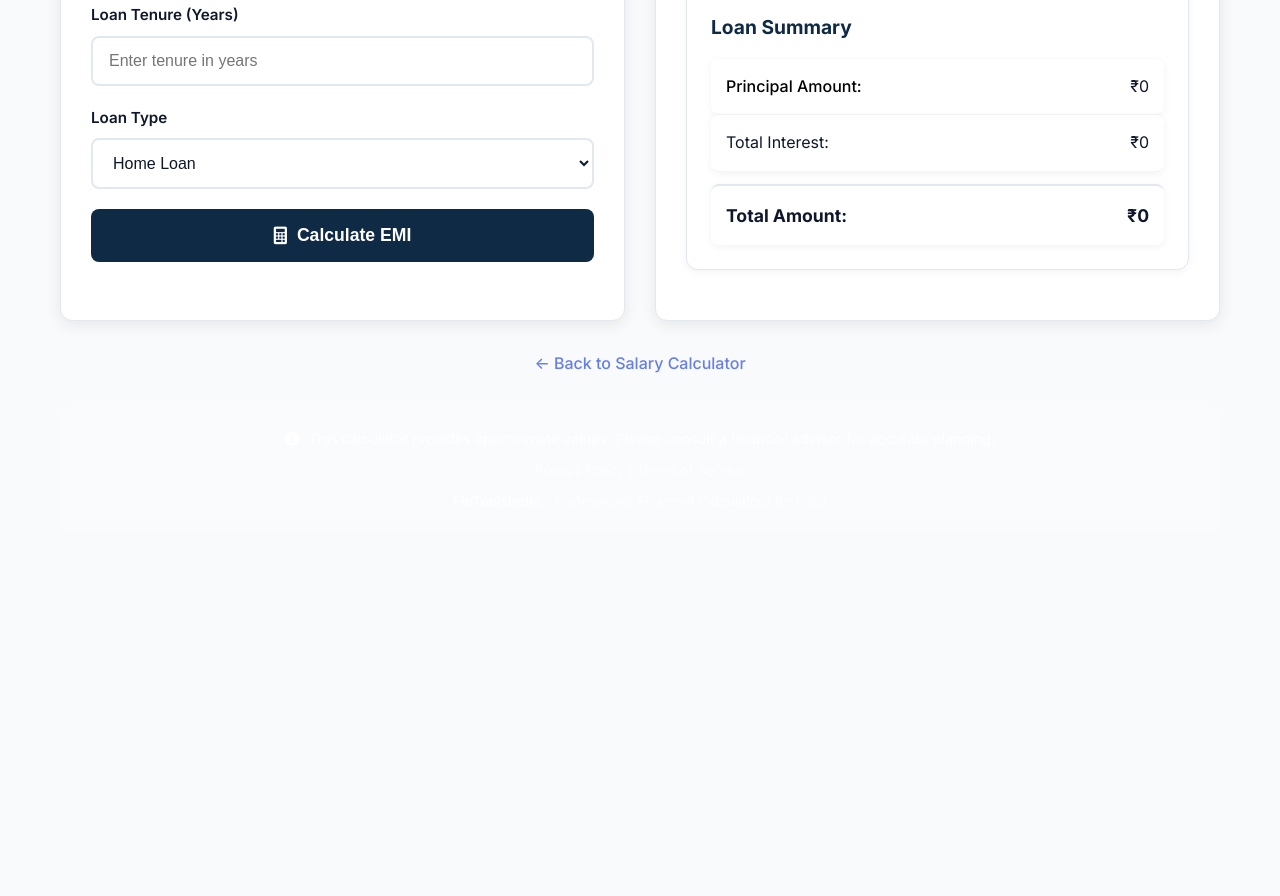
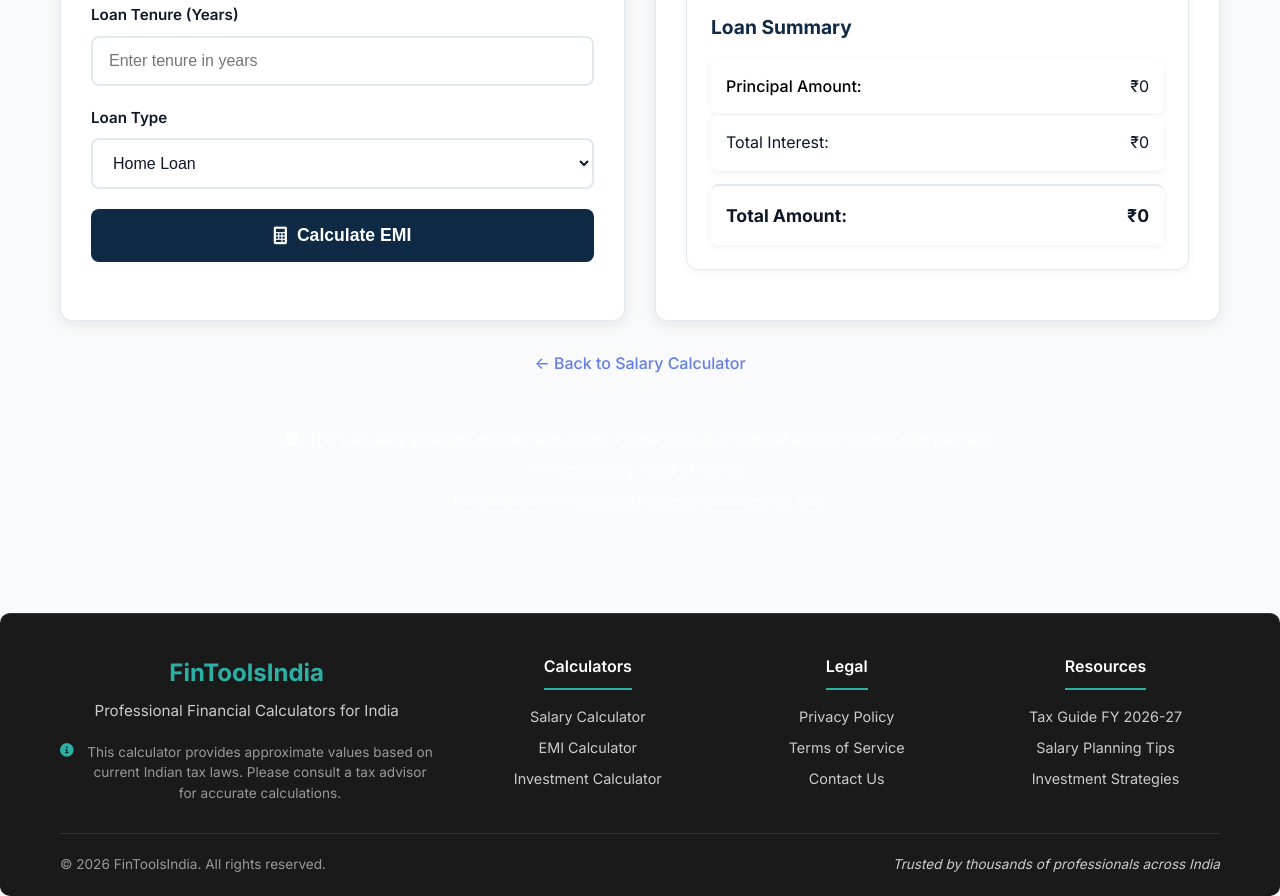
Before and after one commit to FinToolsIndia/Inhand-salary-calculator, a website: page emi-calculator.html in a window 1280 px wide. Shown: the part 636-1532 px from the top of the page. Before the commit the page ends 1189 px from the top, so only its background shows below. Drawn offline with Linux system fonts and the light colour scheme.

Commit message:
feat: Update branding and remove tax planner section
- Updated all headers to use 'FinToolsIndia' branding (no space)
- Added professional black footer to EMI calculator and Investment calculator
- Removed Tax Planner from all navigation menus and tabs
- Updated footer navigation to exclude tax planner
- Consistent FinToolsIndia branding across all pages
- Streamlined navigation with 3 core calculators: Salary, EMI, SIP

```diff
--- a/emi-calculator.html
+++ b/emi-calculator.html
@@ -19,7 +19,7 @@
     <header class="site-header" id="siteHeader">
         <div class="header-content">
             <a href="index.html" class="site-logo">
-                <h1>FinTools India</h1>
+                <h1>FinToolsIndia</h1>
                 <span class="logo-subtext">Financial Planning Tools</span>
             </a>
 
@@ -27,7 +27,6 @@
                 <a href="index.html" class="nav-link">Salary Calculator</a>
                 <a href="emi-calculator.html" class="nav-link active">EMI Calculator</a>
                 <a href="investment-calculator.html" class="nav-link">Investment Calculator</a>
-                <a href="tax-planner.html" class="nav-link">Tax Planner</a>
                 <a href="contact.html" class="header-cta">Contact Us</a>
             </nav>
 
@@ -40,7 +39,6 @@
                     <a href="index.html" class="nav-link">Salary Calculator</a>
                     <a href="emi-calculator.html" class="nav-link active">EMI Calculator</a>
                     <a href="investment-calculator.html" class="nav-link">Investment Calculator</a>
-                    <a href="tax-planner.html" class="nav-link">Tax Planner</a>
                     <a href="contact.html" class="header-cta">Contact Us</a>
                 </div>
             </nav>
@@ -60,10 +58,6 @@
                 <a href="index.html" class="tab-item">
                     <i class="fas fa-calculator"></i>
                     <span>Salary Calculator</span>
-                </a>
-                <a href="tax-planner.html" class="tab-item">
-                    <i class="fas fa-file-invoice-dollar"></i>
-                    <span>Tax Planner</span>
                 </a>
                 <a href="emi-calculator.html" class="tab-item active">
                     <i class="fas fa-home"></i>
@@ -231,5 +225,61 @@
             }
         });
     </script>
+
+        <!-- Professional Black Footer -->
+        <footer class="professional-footer">
+            <div class="footer-content">
+                <div class="footer-main">
+                    <div class="footer-brand-section">
+                        <h3 class="footer-brand-title">FinToolsIndia</h3>
+                        <p class="footer-brand-subtitle">Professional Financial Calculators for India</p>
+                        <p class="footer-disclaimer">
+                            <i class="fas fa-info-circle"></i>
+                            This calculator provides approximate values based on current Indian tax laws.
+                            Please consult a tax advisor for accurate calculations.
+                        </p>
+                    </div>
+
+                    <div class="footer-navigation">
+                        <div class="footer-column">
+                            <h4>Calculators</h4>
+                            <ul>
+                                <li><a href="index.html">Salary Calculator</a></li>
+                                <li><a href="emi-calculator.html">EMI Calculator</a></li>
+                                <li><a href="investment-calculator.html">Investment Calculator</a></li>
+                            </ul>
+                        </div>
+
+                        <div class="footer-column">
+                            <h4>Legal</h4>
+                            <ul>
+                                <li><a href="privacy.html">Privacy Policy</a></li>
+                                <li><a href="terms.html">Terms of Service</a></li>
+                                <li><a href="contact.html">Contact Us</a></li>
+                            </ul>
+                        </div>
+
+                        <div class="footer-column">
+                            <h4>Resources</h4>
+                            <ul>
+                                <li><a href="#">Tax Guide FY 2026-27</a></li>
+                                <li><a href="#">Salary Planning Tips</a></li>
+                                <li><a href="#">Investment Strategies</a></li>
+                            </ul>
+                        </div>
+                    </div>
+                </div>
+
+                <div class="footer-bottom">
+                    <div class="footer-copyright">
+                        <p>&copy; 2026 FinToolsIndia. All rights reserved.</p>
+                    </div>
+                    <div class="footer-social">
+                        <p>Trusted by thousands of professionals across India</p>
+                    </div>
+                </div>
+            </div>
+        </footer>
+    </div>
 </body>
 </html>
```
Also changed, not shown: index.html (+3 -10 lines), investment-calculator.html (+57 -7 lines).
